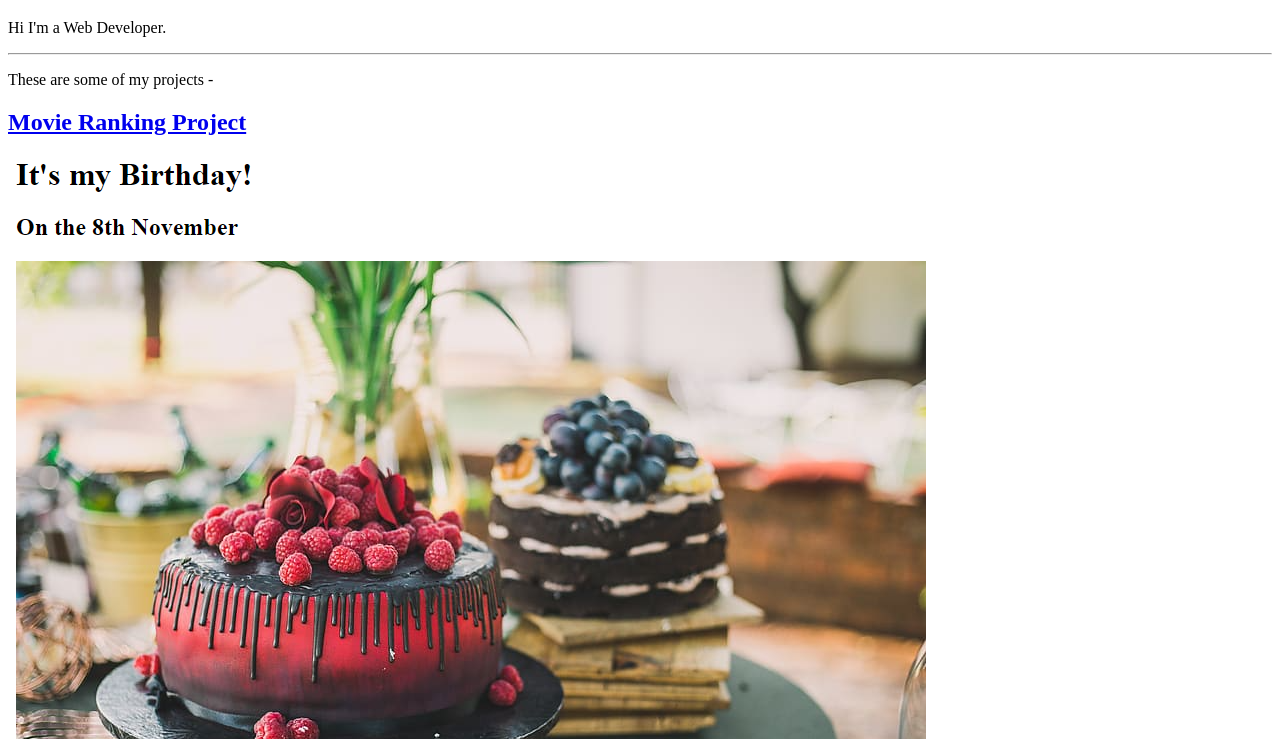
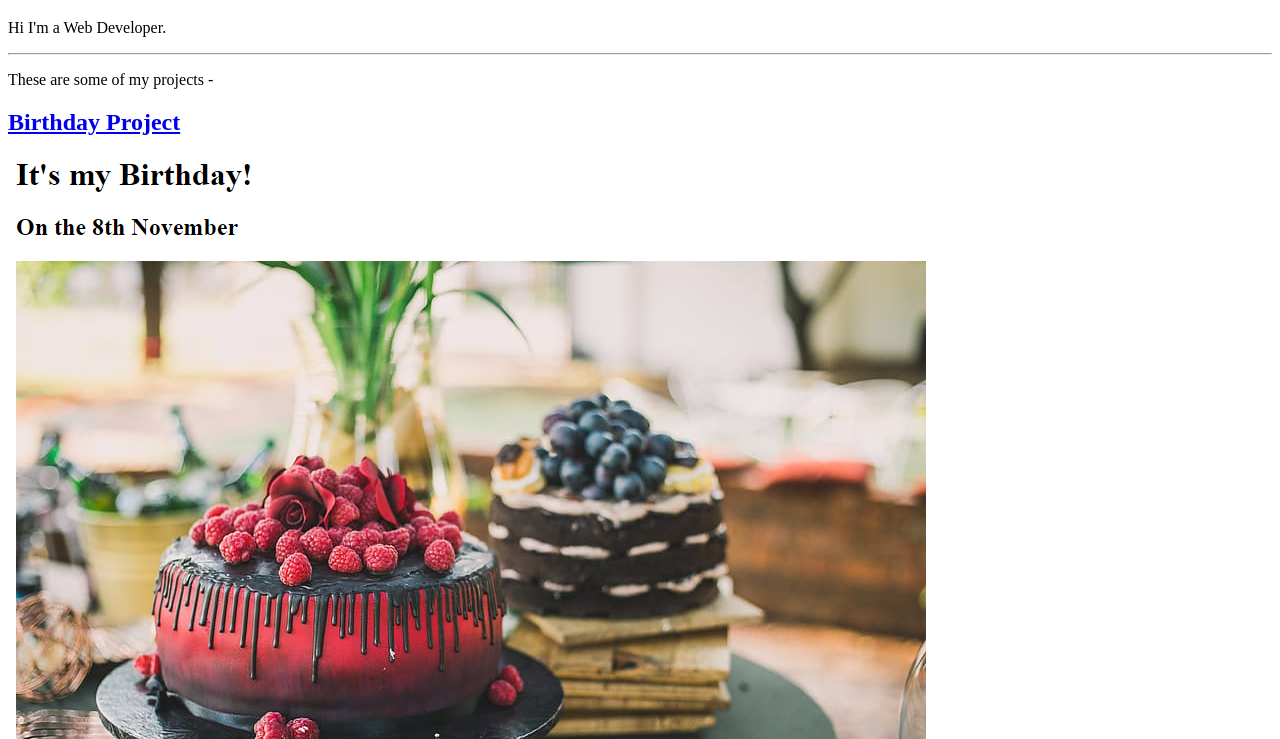
Before and after one commit to Sam8112/html-portfolio, a plain HTML site: page index.html in a window 1280 px wide. Shown: the part 61-800 px from the top of the page. Drawn offline with Linux system fonts and the light colour scheme.

Commit message:
Update index.html

```diff
--- a/index.html
+++ b/index.html
@@ -10,7 +10,7 @@
         <p>Hi I'm a Web Developer.</p>
         <hr />
         <p>These are some of my projects -</p>
-        <a href="birthday_project.html"><h2>Movie Ranking Project</h2> </a>
+        <a href="birthday_project.html"><h2>Birthday Project</h2> </a>
         <img src="birthday.png"/>
         <a href="movie_ranking project.html"><h2>Movie Ranking Project</h2> </a>
         <img src="movies.png"/>
```
